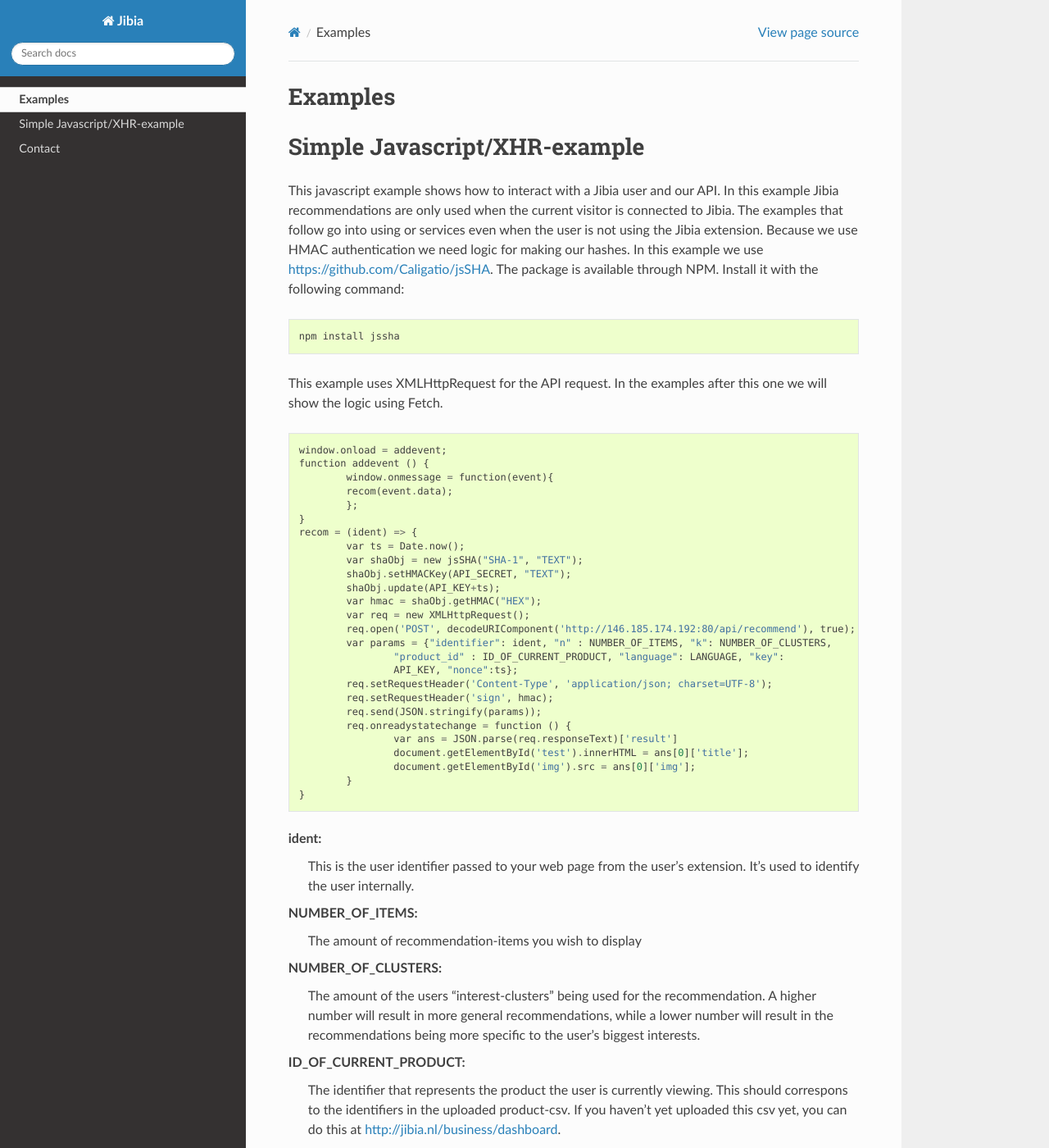
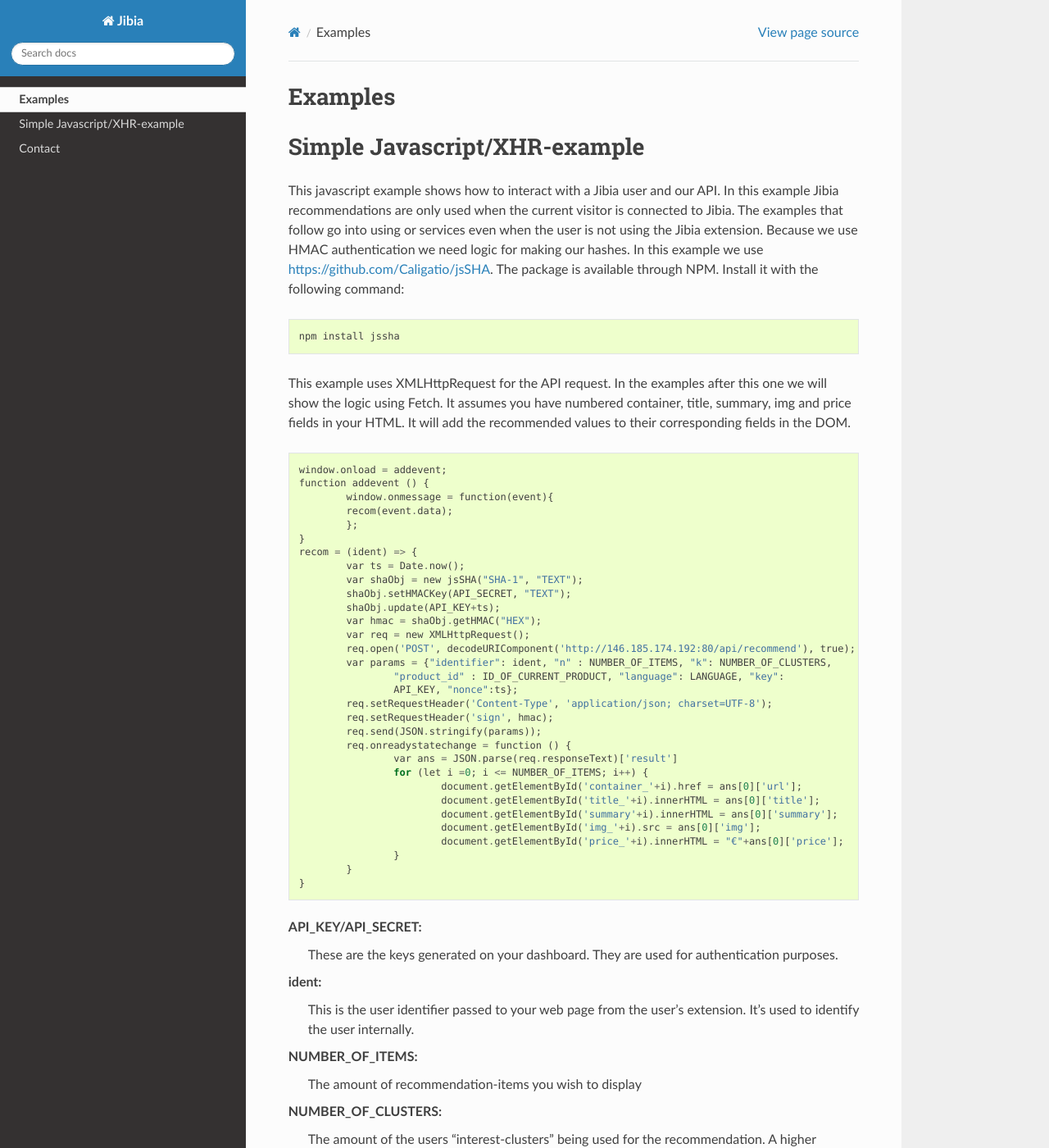
Before and after one commit to FlorentijnKnol/Jibia-Documentation, a Sphinx documentation site: the page built from source/examples.rst, in a window 1280 px wide and 1400 px high. Shown: the whole window at 82% size. Built offline with Sphinx 7.4.7 and the Read the Docs theme 2.0.0, drawn with Linux system fonts in a browser that asks for light colours.

Commit message:
more example improvements

```diff
--- a/source/examples.rst
+++ b/source/examples.rst
@@ -17,6 +17,8 @@ https://github.com/Caligatio/jsSHA. The package is available through NPM. Instal
 	npm install jssha
 
 This example uses XMLHttpRequest for the API request. In the examples after this one we will show the logic using Fetch.
+It assumes you have numbered container, title, summary, img and price fields in your HTML. It will add the recommended
+values to their corresponding fields in the DOM.
 
 ::
 
@@ -42,13 +44,21 @@ This example uses XMLHttpRequest for the API request. In the examples after this
 		req.send(JSON.stringify(params));
 		req.onreadystatechange = function () {
 			var ans = JSON.parse(req.responseText)['result']
-			document.getElementById('test').innerHTML = ans[0]['title'];
-			document.getElementById('img').src = ans[0]['img'];
+			for (let i =0; i <= NUMBER_OF_ITEMS; i++) {
+				document.getElementById('container_'+i).href = ans[0]['url'];
+				document.getElementById('title_'+i).innerHTML = ans[0]['title'];
+				document.getElementById('summary'+i).innerHTML = ans[0]['summary'];
+				document.getElementById('img_'+i).src = ans[0]['img'];
+				document.getElementById('price_'+i).innerHTML = "€"+ans[0]['price'];
+			}
 		}
 	}
 
 
 .. glossary::
+
+	API_KEY/API_SECRET:
+		These are the keys generated on your dashboard. They are used for authentication purposes.
 
 	ident:
 		This is the user identifier passed to your web page from the user's extension. It's used to identify the user internally.
```
